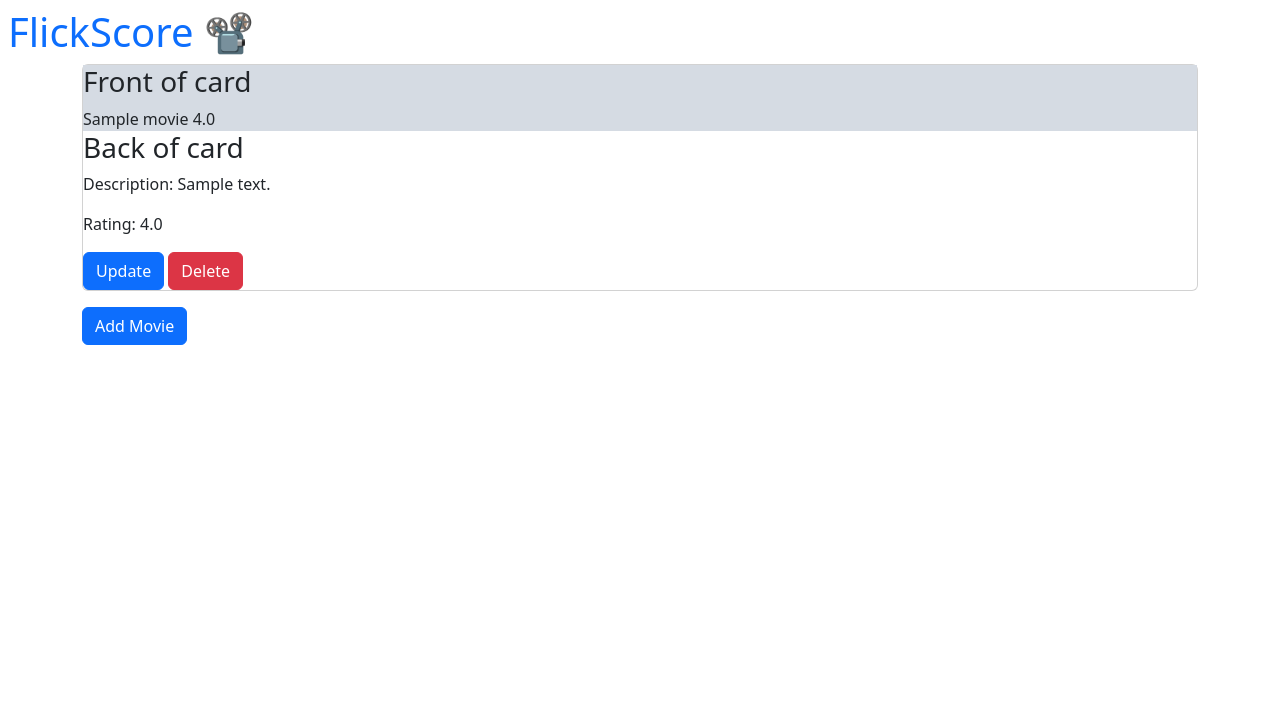
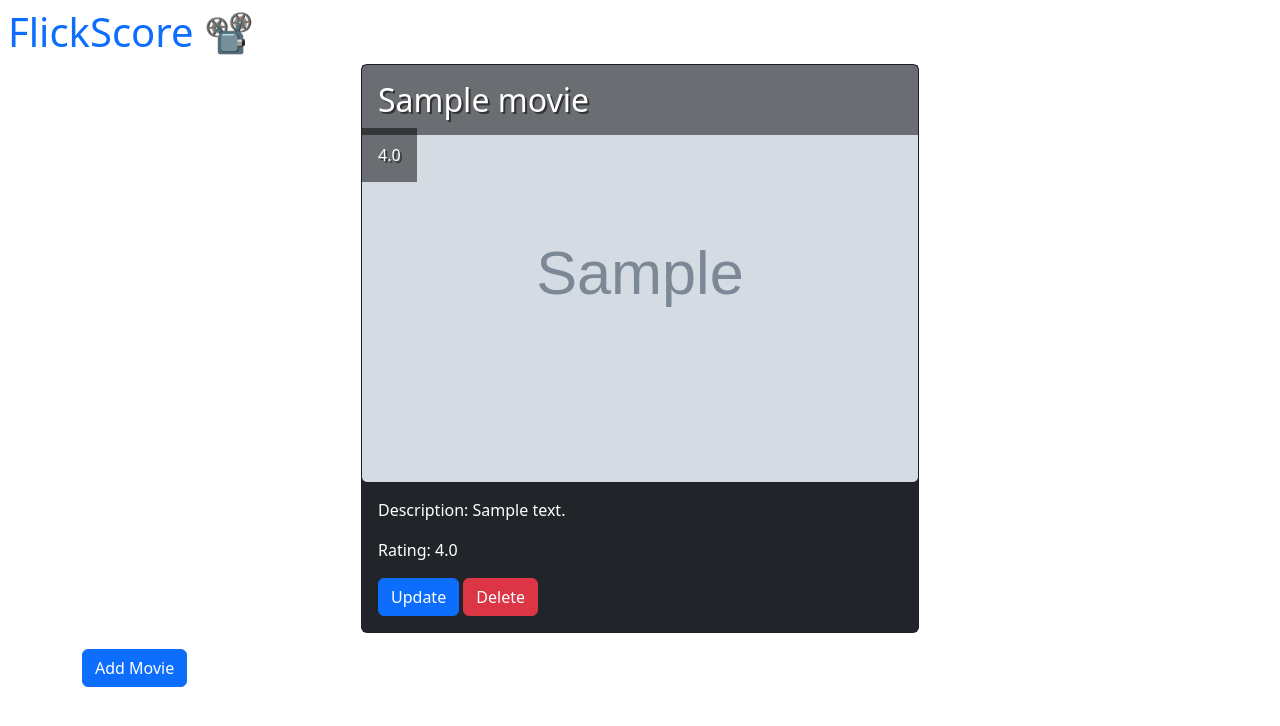
Before and after one commit to adamgonzls/flickscore, a Flask app: page / in a window 1280 px wide. Shown: the top 726 px of the page. Run offline with Flask 3, Linux system fonts and the light colour scheme; tables that the repository leaves empty hold one stand-in row (values such as "Sample post"); grey boxes marked "Sample" are stand-in pictures; some libraries are stand-ins or nearby versions.

Commit message:
styles: update appearance of cards - Sort movies by ranking

```diff
--- a/main.py
+++ b/main.py
@@ -42,6 +42,7 @@ with app.app_context():
 @app.route("/", methods=["GET", "POST"])
 def home():
     all_movies = db.session.query(Movie).all()
+    all_movies = db.session.query(Movie).order_by(Movie.rating.desc()).all()
     return render_template("index.html", movies=all_movies)
 
 
--- /dev/null
+++ b/static/styles.css
@@ -0,0 +1,4 @@
+.card__data--bg {
+    text-shadow: 2px 2px #333;
+    background: rgba(0,0,0,.5);
+}
--- a/templates/base.html
+++ b/templates/base.html
@@ -12,7 +12,7 @@
             <!-- Bootstrap CSS -->
             {{ bootstrap.load_css() }}
         {% endblock %}
-
+        <link rel="stylesheet" href="{{ url_for('static', filename='styles.css') }}">
         <title>{% block title %}{% endblock %}</title>
         {% endblock %}
     </head>
--- a/templates/editMovie.html
+++ b/templates/editMovie.html
@@ -5,8 +5,10 @@
 {% block content %}
 <div class="container">
     <h2>{{movie.title}}</h2>
-    <p class="mb-0">Your current rating: </p>
-    <h2>{{movie.rating}}</h2>
+    {% if movie.rating %}
+        <p class="mb-0">Your current rating: </p>
+        <h2>{{movie.rating}}</h2>
+    {% endif %}
     {% if movie.review %}
         <p class="mb-0">Your previous review:</p>
         <h2>{{movie.review}}</h2>
--- a/templates/index.html
+++ b/templates/index.html
@@ -5,23 +5,23 @@
 {% block content %}
 <div class="container">
   {% if movies %}
+    <ul class="list-unstyled w-50 mx-auto">
     {% for movie in movies %}
-      <ul class="list-unstyled">
-        <li class="card">
-          <div style="background-image: url({{ movie.img_url }})">
-            <h3>Front of card</h3>
-            {{ movie.title }} {{ movie.rating }}
+        <li class="card bg-dark text-white">
+            <img src="{{ movie.img_url }}" alt="{{ movie.title }}" class="card-img">
+            <div class="card-img-overlay p-0">
+                <h2 class="card__data--bg p-3">{{ movie.title }}</h2>
+                <span class="card__data--bg p-3">{{ movie.rating }}</span>
             </div>
-          <div>
-            <h3>Back of card</h3>
+            <div class="p-3">
                 <p>Description: {{ movie.description }}</p>
                 <p>Rating: {{ movie.rating }}</p>
                 <a class="btn btn-primary" href="{{ url_for('edit_movie', id=movie.id) }}">Update</a>
                 <a class="btn btn-danger" href="{{ url_for('delete_movie', id=movie.id) }}">Delete</a>
             </div>
         </li>
+    {% endfor %}
     </ul>
-    {% endfor %}
   {% else %}
     <p>Start scoring some flicks!</p>
   {% endif %}
--- a/templates/selectMovie.html
+++ b/templates/selectMovie.html
@@ -4,7 +4,7 @@
 
 {% block content %}
 <div class="container">
-    <p>Movies appear here ~~></p>
+    <h2>Select Movie</h2>
     <ul class="list-unstyled">
     {% for movie in movies %}
         <li><a href="{{ url_for('find_movie', movie_id = movie.id) }}">{{movie.original_title}} - {{movie.release_date}}</a></li>
```
Lines whose indentation alone changed are shown as unchanged.
